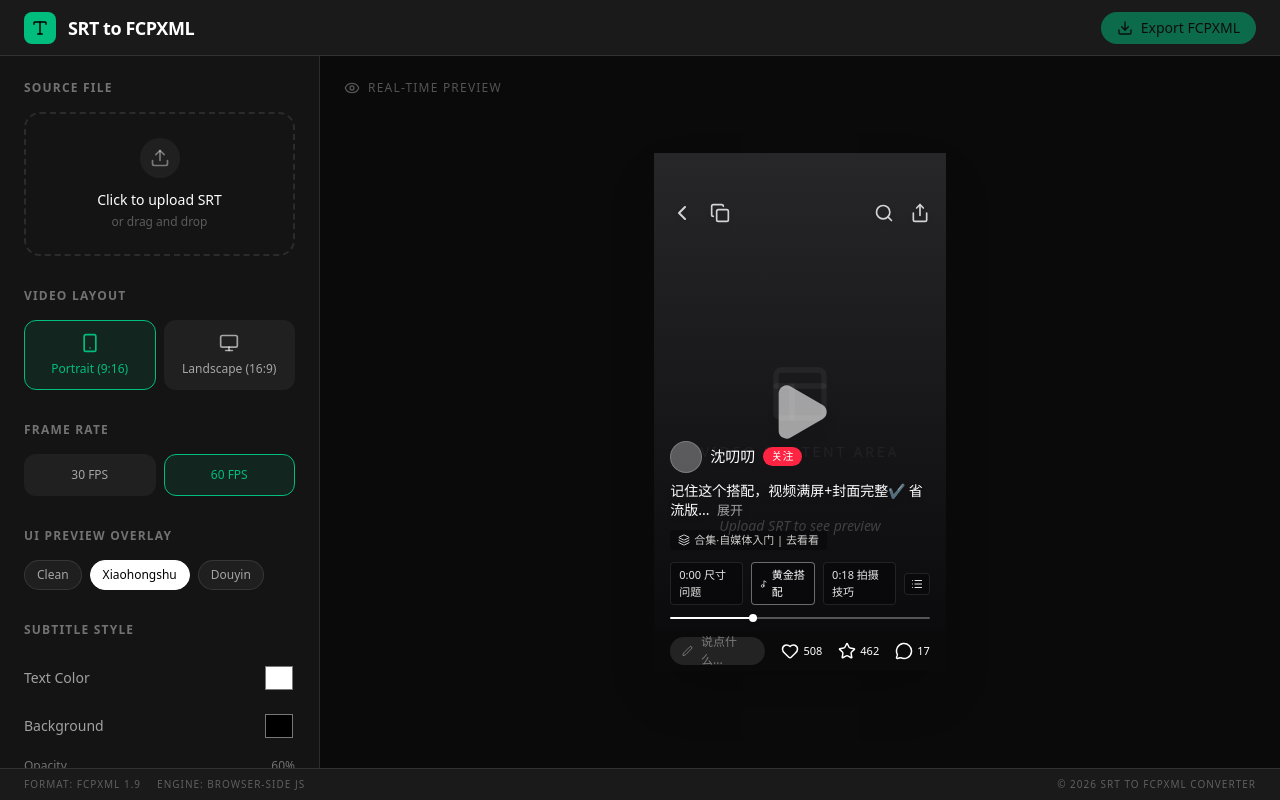
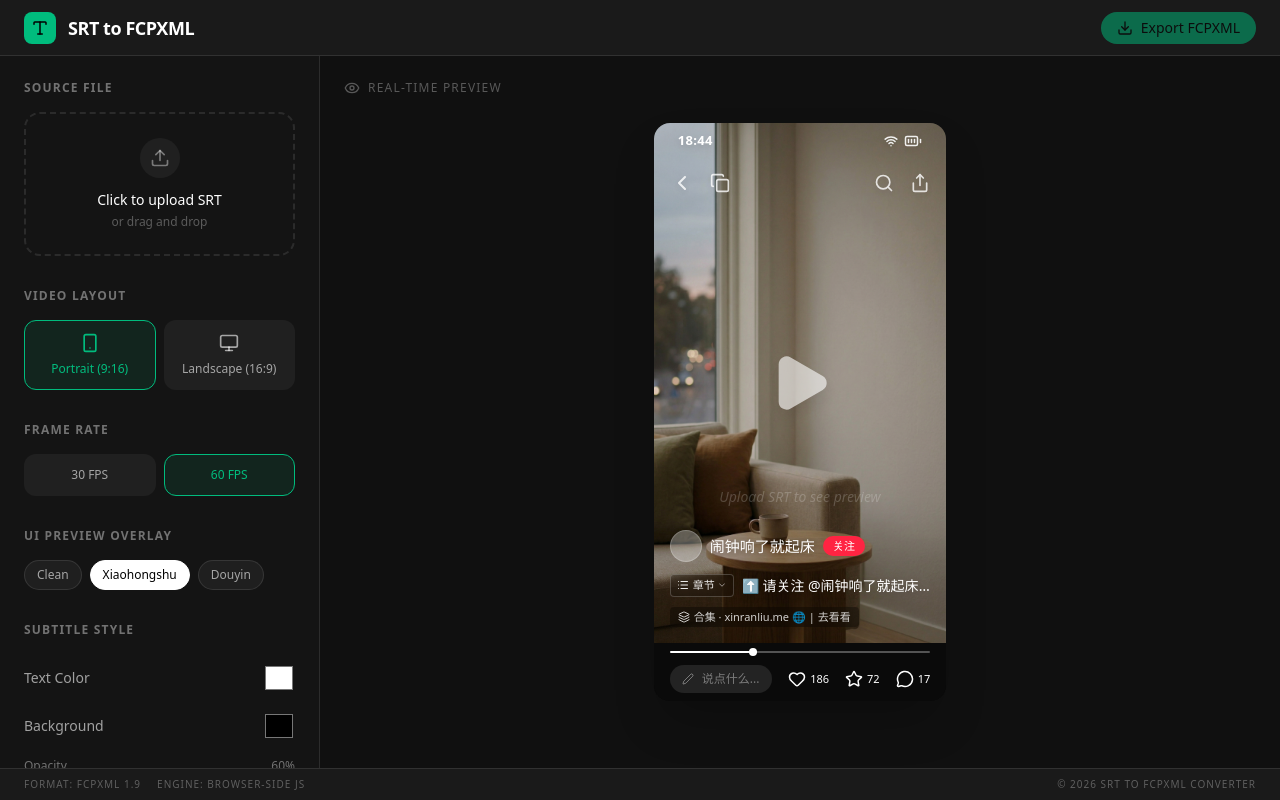
Before and after one commit to linx4200/srt-to-fcpxml-converter, a React (Vite) app: page / in a window 1280 px wide. Both pictures are taken after a click on the button "Xiaohongshu". Built offline with nearby package versions, Linux system fonts and the light colour scheme.

Commit message:
feat: add actual xhs overlay

```diff
--- a/src/App.tsx
+++ b/src/App.tsx
@@ -15,9 +15,9 @@
     backgroundColor: '#000000',
     backgroundOpacity: 0.6,
     borderRadius: 8,
-    paddingX: 16,
-    paddingY: 8,
-    fontSize: 36,
+    paddingX: 8,
+    paddingY: 4,
+    fontSize: 18,
     orientation: 'portrait',
     platform: 'none',
     fps: 60,
--- a/src/components/preview/PlatformOverlay.tsx
+++ b/src/components/preview/PlatformOverlay.tsx
@@ -1,5 +1,5 @@
 import { AnimatePresence } from 'motion/react';
-import { XhsOverlay } from './overlays/XhsOverlay';
+import { XhsOverlay, XhsBottomBar } from './overlays/XhsOverlay';
 import { DouyinOverlay } from './overlays/DouyinOverlay';
 import { CleanOverlay } from './overlays/CleanOverlay';
 
@@ -16,3 +16,11 @@
     </AnimatePresence>
   );
 }
+
+export function PlatformBottomOverlay({ platform }: PlatformOverlayProps) {
+  return (
+    <AnimatePresence mode="wait">
+      {platform === 'xhs' && <XhsBottomBar key="xhs-bottom" />}
+    </AnimatePresence>
+  );
+}
--- a/src/components/preview/PreviewPanel.tsx
+++ b/src/components/preview/PreviewPanel.tsx
@@ -1,8 +1,10 @@
-import { Eye, Layout } from 'lucide-react';
+import { Eye } from 'lucide-react';
 import { SrtEntry, SubtitleStyle } from '../../types';
-import { PlatformOverlay } from './PlatformOverlay';
+import { PlatformOverlay, PlatformBottomOverlay } from './PlatformOverlay';
 import { SubtitlePreview } from './SubtitlePreview';
 import { PlaybackControls } from './PlaybackControls';
+import horizontalBg from './preview-bg-horizontal.jpg';
+import portraitBg from './preview-bg-portrait.jpg';
 
 interface PreviewPanelProps {
   srtEntries: SrtEntry[];
@@ -26,24 +28,35 @@
   onTimeUpdate,
 }: PreviewPanelProps) {
   return (
-    <section className="flex-1 bg-[#0a0a0a] flex flex-col items-center justify-center p-8 relative">
+    <section className="flex-1 bg-[#101010] flex flex-col items-center justify-center p-8 relative">
       <div className="absolute top-6 left-6 flex items-center gap-2 text-white/30">
         <Eye size={16} />
         <span className="text-xs font-medium uppercase tracking-widest">Real-time Preview</span>
       </div>
 
-      {/* Preview Container */}
+      {/* Mockup Phone Wrapper */}
       <div
-        className={`relative shadow-2xl overflow-hidden bg-zinc-900 transition-all duration-500 ease-in-out ${
-          style.orientation === 'portrait' ? 'aspect-[9/16] h-[80%]' : 'aspect-[16/9] w-[80%]'
-        }`}
+        className="relative shadow-2xl rounded-2xl overflow-hidden bg-[#0a0a0a] transition-all duration-500 ease-in-out shrink-0 flex flex-col"
+        style={{
+          width: style.orientation === 'landscape' ? '100%' : 'auto',
+          maxWidth: '80vw' // constrain landscape mode size
+        }}
+      >
+        {/* Core 9:16 Video Bounds */}
+        <div
+          className="relative bg-zinc-900 shrink-0"
+          style={{
+            aspectRatio: style.orientation === 'portrait' ? '9/16' : '16/9',
+            height: style.orientation === 'portrait' ? '65vh' : 'auto',
+          }}
         >
           {/* Mock Video Content */}
-        <div className="absolute inset-0 bg-gradient-to-b from-zinc-800 to-zinc-950 flex items-center justify-center">
-          <div className="text-white/5 flex flex-col items-center gap-4">
-            <Layout size={64} />
-            <span className="text-sm font-medium uppercase tracking-[0.2em]">Video Content Area</span>
-          </div>
+          <div className="absolute inset-0 overflow-hidden">
+            <img
+              src={style.orientation === 'portrait' ? portraitBg : horizontalBg}
+              alt="Preview Background"
+              className="w-full h-full object-cover"
+            />
           </div>
 
           <PlatformOverlay platform={style.platform} />
@@ -59,6 +72,10 @@
           </div>
         </div>
 
+        {/* Extensions placed outside 9:16 bound */}
+        <PlatformBottomOverlay platform={style.platform} />
+      </div>
+
       <PlaybackControls
         srtEntries={srtEntries}
         currentTime={currentTime}
--- a/src/components/preview/overlays/XhsOverlay.tsx
+++ b/src/components/preview/overlays/XhsOverlay.tsx
@@ -1,5 +1,5 @@
 import { motion } from 'motion/react';
-import { Music2, ChevronLeft, Copy, Search, Share, Heart, Star, MessageCircle, Edit2, List, Layers, Play } from 'lucide-react';
+import { ChevronLeft, Copy, Search, Share, Heart, Star, MessageCircle, Edit2, List, Layers, Play, ChevronDown, Wifi, BatteryFull } from 'lucide-react';
 
 export function XhsOverlay() {
   return (
@@ -9,6 +9,15 @@
       exit={{ opacity: 0 }}
       className="absolute inset-0 pointer-events-none flex flex-col justify-between"
     >
+      {/* iOS Status Bar Mock */}
+      <div className="absolute top-0 left-0 right-0 h-9 flex justify-between items-center px-6 text-white text-[13px] font-semibold drop-shadow-md z-50 tracking-wide">
+        <span>18:44</span>
+        <div className="flex items-center gap-1.5">
+          <Wifi size={14} strokeWidth={2.5} className="ml-1 opacity-90" />
+          <BatteryFull size={18} strokeWidth={2} className="opacity-90" />
+        </div>
+      </div>
+
       {/* XHS Mock UI - Top Bar */}
       <div className="pt-12 px-4 flex justify-between items-center opacity-80">
         <div className="flex items-center gap-4">
@@ -26,42 +35,51 @@
         <Play size={64} fill="white" className="text-white drop-shadow-xl" />
       </div>
 
-      {/* Bottom Area */}
+      {/* Bottom Area (Inside Video) */}
       <div className="flex flex-col opacity-100 relative">
         <div className="px-4 pb-3 flex flex-col gap-2">
           {/* User Bar */}
+          <div className="flex items-center justify-between">
             <div className="flex items-center">
               <div className="w-8 h-8 rounded-full bg-white/30 border border-white/20 overflow-hidden shrink-0" />
-            <span className="text-white text-[15px] font-medium ml-2 drop-shadow-sm">沈叨叨</span>
-            <div className="bg-[#ff2442] text-white text-[11px] px-2 py-[1px] rounded-full ml-2 font-medium tracking-wide">关注</div>
+              <span className="text-white text-[15px] font-medium ml-2 drop-shadow-sm">闹钟响了就起床</span>
+              <div className="bg-[#ff2442] text-white text-[11px] px-2.5 py-0.5 rounded-full ml-2 font-medium tracking-wide">关注</div>
+            </div>
           </div>
 
-          {/* Description */}
-          <div className="text-white text-[14px] leading-snug drop-shadow-md">
-            记住这个搭配，视频满屏+封面完整✔️ 省流版... <span className="text-white/60 text-[13px] ml-1">展开</span>
+          {/* Description & Chapters inline */}
+          <div className="flex items-center gap-2 mt-1">
+            <div className="flex items-center gap-1 bg-black/20 border border-white/20 text-white/90 text-[11px] px-1.5 py-0.5 rounded backdrop-blur-sm shrink-0">
+              <List size={12} />
+              <span>章节</span>
+              <ChevronDown size={10} className="opacity-70 -ml-0.5" />
+            </div>
+            <div className="text-white text-[14px] drop-shadow-md line-clamp-1 flex-1">
+              ⬆️ 请关注 @闹钟响了就起床 <span className="text-white/60 text-[13px] ml-1">展开</span>
+            </div>
           </div>
 
           {/* Tags */}
-          <div className="flex items-center gap-1 text-white/80 text-[11px] bg-black/30 self-start px-2 py-0.5 rounded backdrop-blur-sm mt-0.5">
+          <div className="flex items-center gap-1 text-white/80 text-[11px] bg-black/30 self-start px-2 py-0.5 rounded backdrop-blur-sm mt-0.5 mb-1">
             <Layers size={12} />
-            <span>合集·自媒体入门 | 去看看</span>
-          </div>
-
-          {/* Timestamp Chapters */}
-          <div className="flex items-center gap-2 mt-1">
-            <div className="bg-black/30 backdrop-blur-sm border border-white/10 text-white/90 text-[11px] px-2 py-1 rounded">0:00 尺寸问题</div>
-            <div className="bg-black/30 backdrop-blur-sm border border-white/40 text-white text-[11px] px-2 py-1 rounded flex items-center gap-1 font-medium">
-              <Music2 size={10}/> 黄金搭配
-            </div>
-            <div className="bg-black/30 backdrop-blur-sm border border-white/10 text-white/90 text-[11px] px-2 py-1 rounded">0:18 拍摄技巧</div>
-            <div className="bg-black/30 backdrop-blur-sm border border-white/10 text-white/90 px-1.5 py-1 rounded flex items-center justify-center">
-              <List size={12} />
+            <span>合集 · xinranliu.me 🌐 | 去看看</span>
           </div>
         </div>
       </div>
+    </motion.div>
+  );
+}
 
+export function XhsBottomBar() {
+  return (
+    <motion.div
+      initial={{ opacity: 0, height: 0 }}
+      animate={{ opacity: 1, height: 'auto' }}
+      exit={{ opacity: 0, height: 0 }}
+      className="bg-[#0a0a0a] w-full flex flex-col shrink-0"
+    >
       {/* Time progress bar */}
-        <div className="flex items-center h-[2px] w-full px-4 mb-3 shrink-0">
+      <div className="flex items-center h-[2px] w-full px-4 mb-2 mt-2 shrink-0">
         <div className="h-full bg-white w-1/3 relative rounded-l-full">
           <div className="w-2 h-2 bg-white rounded-full absolute right-0 top-1/2 -translate-y-1/2 shadow-sm" />
         </div>
@@ -69,7 +87,7 @@
       </div>
 
       {/* Bottom Input & Interaction Bar */}
-        <div className="h-10 px-4 bg-[#0a0a0a] flex items-center justify-between pointer-events-auto">
+      <div className="h-10 px-4 bg-[#0a0a0a] flex items-center justify-between pb-1 shrink-0">
         <div className="flex items-center gap-2 bg-white/10 rounded-full h-7 flex-1 mr-4 px-3">
           <Edit2 size={12} className="text-white/40" />
           <span className="text-white/40 text-[12px]">说点什么...</span>
@@ -77,11 +95,11 @@
         <div className="flex items-center gap-4 text-white">
           <div className="flex items-center gap-1">
             <Heart size={18} />
-              <span className="text-[11px] font-medium">508</span>
+            <span className="text-[11px] font-medium">186</span>
           </div>
           <div className="flex items-center gap-1">
             <Star size={18} />
-              <span className="text-[11px] font-medium">462</span>
+            <span className="text-[11px] font-medium">72</span>
           </div>
           <div className="flex items-center gap-1">
             <MessageCircle size={18} />
@@ -89,7 +107,6 @@
           </div>
         </div>
       </div>
-      </div>
     </motion.div>
   );
 }
```
Also changed, not shown: src/components/preview/preview-bg-horizontal.jpg (added), src/components/preview/preview-bg-portrait.jpg (added). Lines whose indentation alone changed are shown as unchanged.
